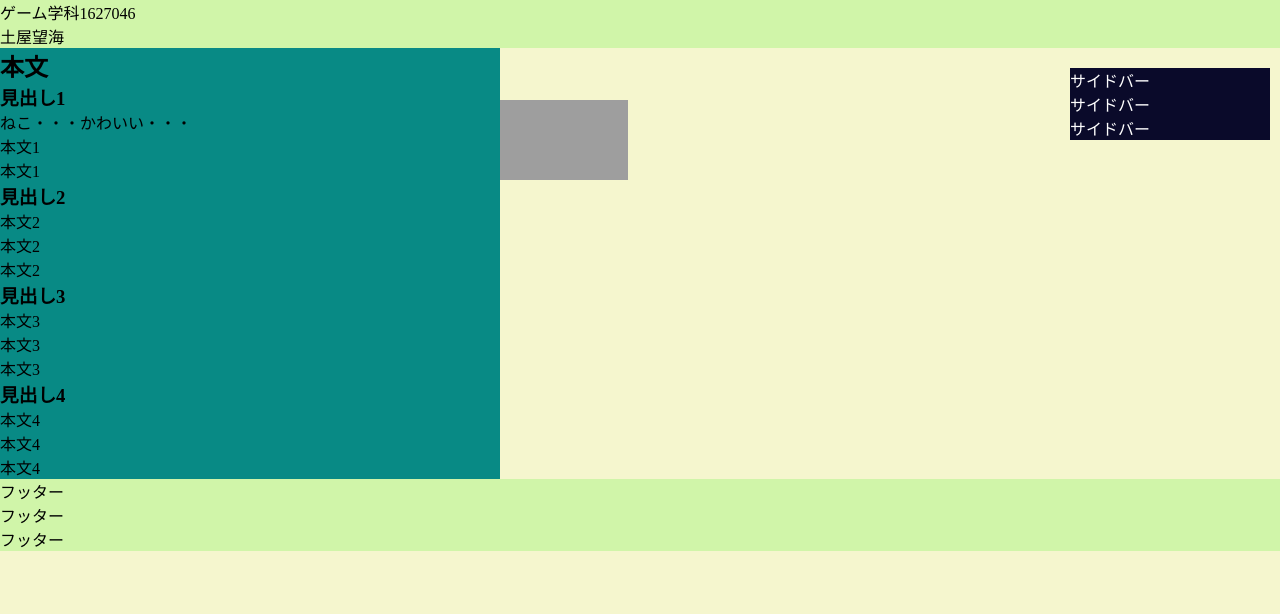
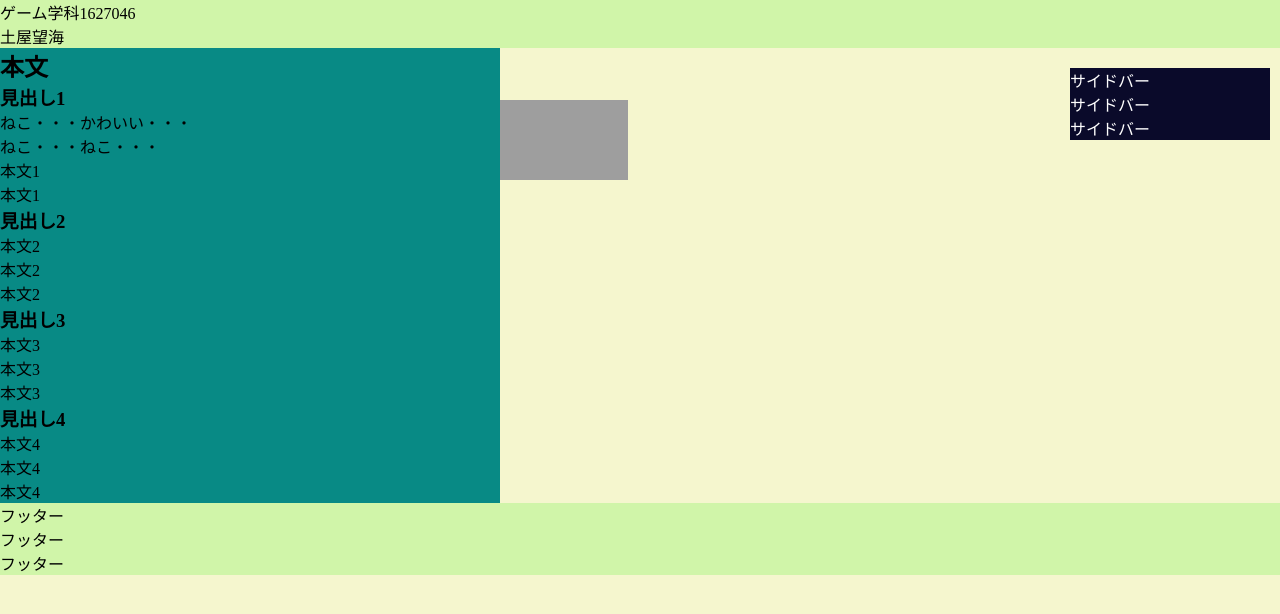
Before and after one commit to kichy187/Web1-7, a plain HTML site: page index.html in a window 1280 px wide. Drawn offline with Linux system fonts and the light colour scheme; grey boxes are pictures that could not be loaded.

Commit message:
Update index.html

```diff
--- a/index.html
+++ b/index.html
@@ -18,6 +18,7 @@
       <h1>見出し1</h1>
       <img id="picture" src="DSC_0365.jpg" alt="pictures">
       <p>ねこ・・・かわいい・・・</p>
+      <p>ねこ・・・ねこ・・・</p>
       <p>本文1</p>
       <p>本文1</p>
      </article>
```
